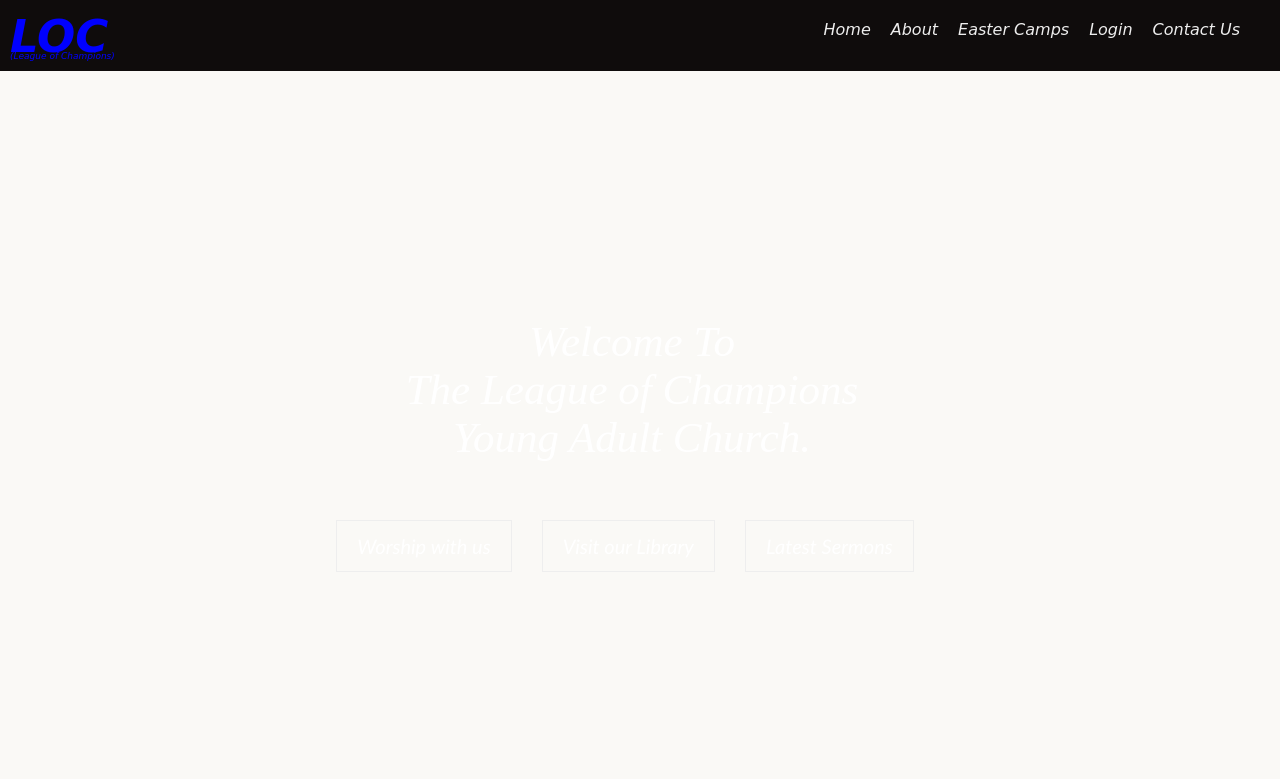
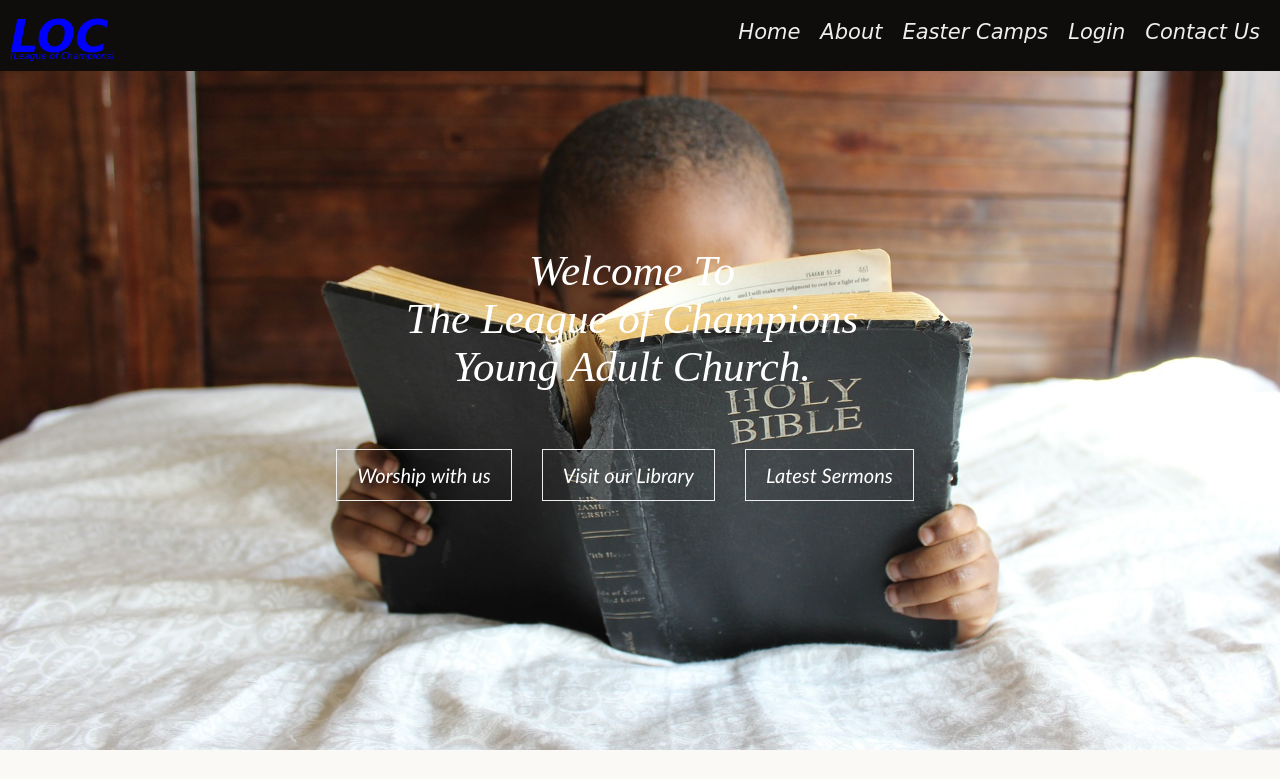
Before and after one commit to Morsetim/LOCWebsite, a website: page TEMPLATE/html/home.html in a window 1280 px wide. Shown: the top 779 px of the page. Drawn offline with Linux system fonts and the light colour scheme.

Commit message:
Updated the new LOC Website Change CSS Change the Html

```diff
--- a/TEMPLATE/css/home.css
+++ b/TEMPLATE/css/home.css
@@ -31,6 +31,7 @@ nav a{
   color: #eee;
   display: block;
   padding: 10px;
+  font-size: 21px;
 }
 nav a:hover{
   background-color: rgb(80, 78, 78);
@@ -51,8 +52,8 @@ nav p{
 }
 
 /* Nav bar Ends here... */
-.body{
-  background-image: url('../images/bible.jpg');
+.image-body-container{
+  background-image: url('./../images/child-945422_1920.jpg');
   background-repeat: no-repeat;
   background-position: center;
   background-size: cover;
@@ -171,11 +172,22 @@ height: 550px;
 /* Media for large screen */
 
 @media screen and (min-width: 768px){
+  .image-body-container{
+    background-image: url("../images/child-945422_1920.jpg");
+    background-repeat: no-repeat;
+    background-position: center;
+    background-size: cover;
+    width: 100%;
+    height: 100%;
+  }
   /* Nav bar Starts here... */
  nav {
    display: flex;
    justify-content: space-between;
    padding: 10px;
+   position: fixed;
+   top: 0;
+   width: 100%;
  }
 nav h2{
   font-size: 45px;
--- a/TEMPLATE/html/home.html
+++ b/TEMPLATE/html/home.html
@@ -10,13 +10,12 @@
 </head>
 
 <body>
-  <div class="body">
   <nav>
     <div class="website-name-container">
       <ul class="navbar-menu-content">
         <li class="website-name">
           <h2>LOC</h2>
-            <p class="website-name-discription">(League of Champions)</p>
+          <p class="website-name-description">(League of Champions)</p>
           <!--  -->
         </li>
       </ul>
@@ -46,6 +45,7 @@
     </div>
     </div>
   </nav>
+  <div class="image-body-container">
     <div class="textandbutton">
       <div class="welcometext">
         <p id="cent">
```
Also changed, not shown: TEMPLATE/html/login.html (+0 -2 lines). Lines whose indentation alone changed are shown as unchanged.
